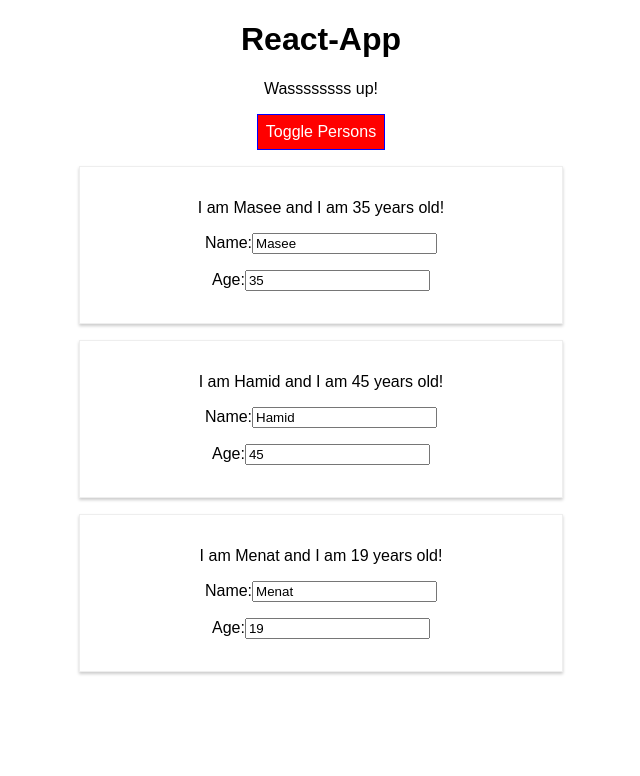
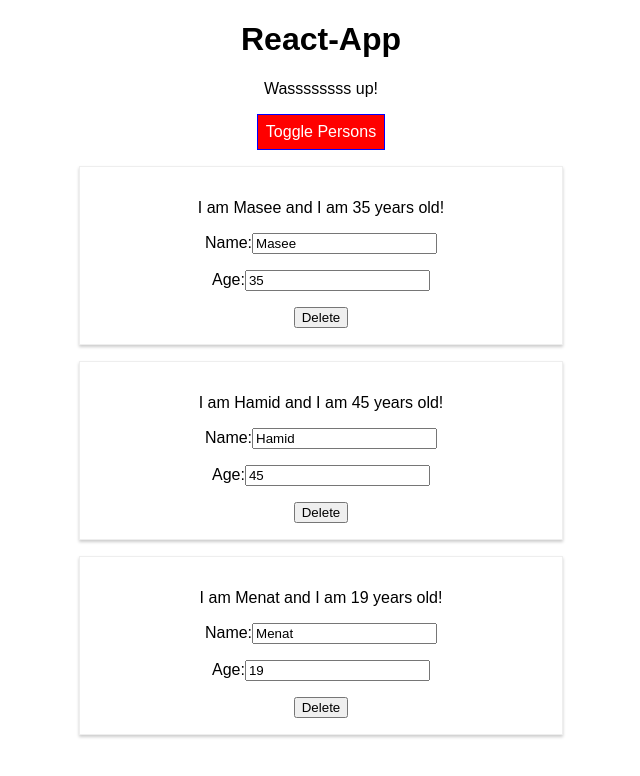
Before and after one commit to maseehussain/react-app, a React (Create React App) app: page / in a window 1280 px wide. Both pictures are taken after a click on the button "Toggle Persons". Shown: the top 776 px of the page, without its empty margins (319-959 px from the left). Built offline with nearby package versions, Linux system fonts and the light colour scheme.

Commit message:
added delete button
used click in button to delete each person

```diff
--- a/src/components/Persons/Person/Person.js
+++ b/src/components/Persons/Person/Person.js
@@ -31,6 +31,7 @@ class Person extends React.Component {
             value={this.props.age}
           />
         </p>
+        <button onClick={this.props.deletePerson}>Delete</button>
       </div>
     );
   }
--- a/src/components/Persons/Persons.js
+++ b/src/components/Persons/Persons.js
@@ -12,6 +12,7 @@ class Persons extends React.Component {
           key={person.id}
           nameChange={event => this.props.nameChange(event, person.id)}
           ageChange={event => this.props.ageChange(event, person.id)}
+          deletePerson={event => this.props.deletePerson(event, person.id)}
         />
       );
     });
--- a/src/containers/App.js
+++ b/src/containers/App.js
@@ -84,7 +84,7 @@ class App extends React.Component {
         <div>
           <Persons
             persons={this.state.persons}
-            clicked={this.deletePersonHandler}
+            deletePerson={this.deletePersonHandler}
             nameChange={this.nameChangeHandler}
             ageChange={this.ageChangeHandler}
           />
```
